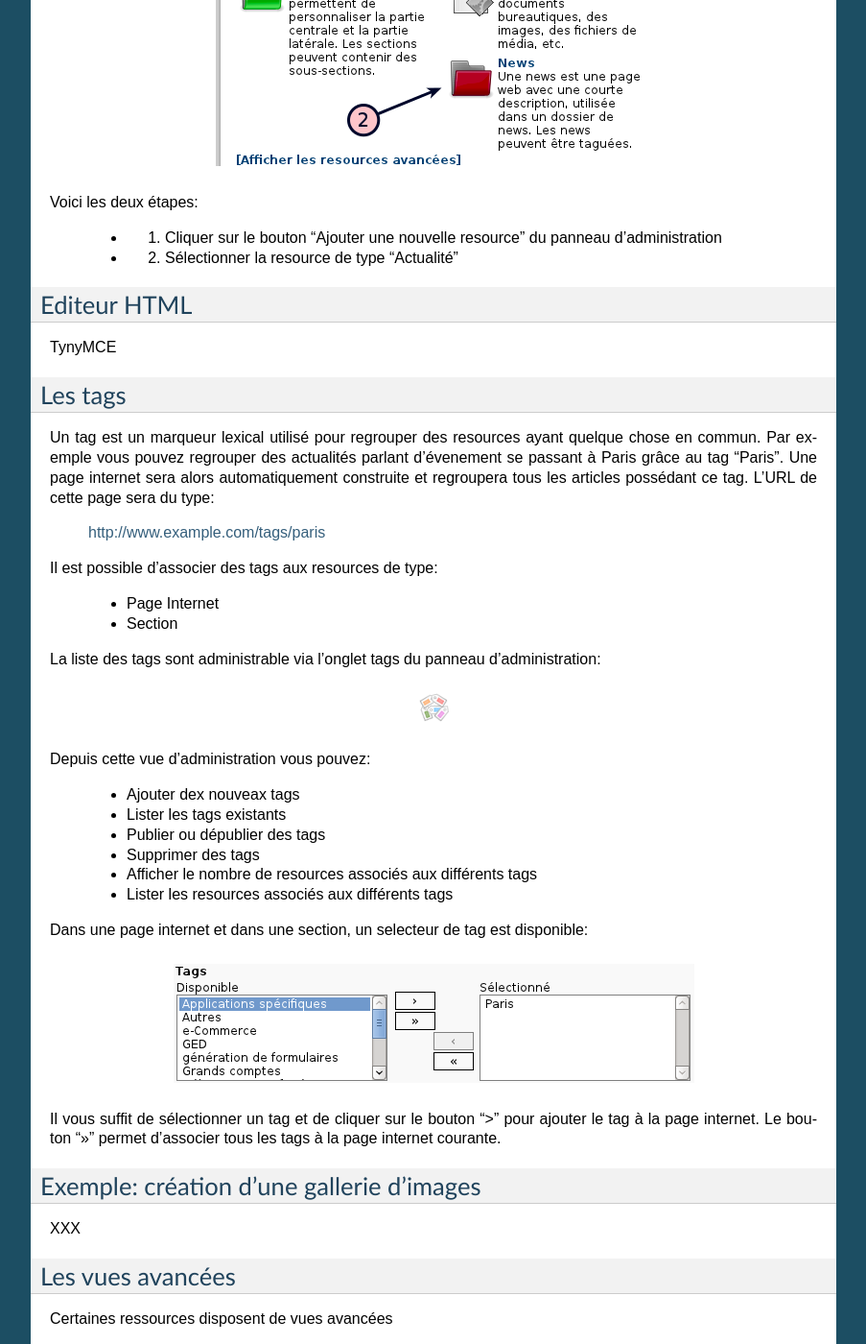
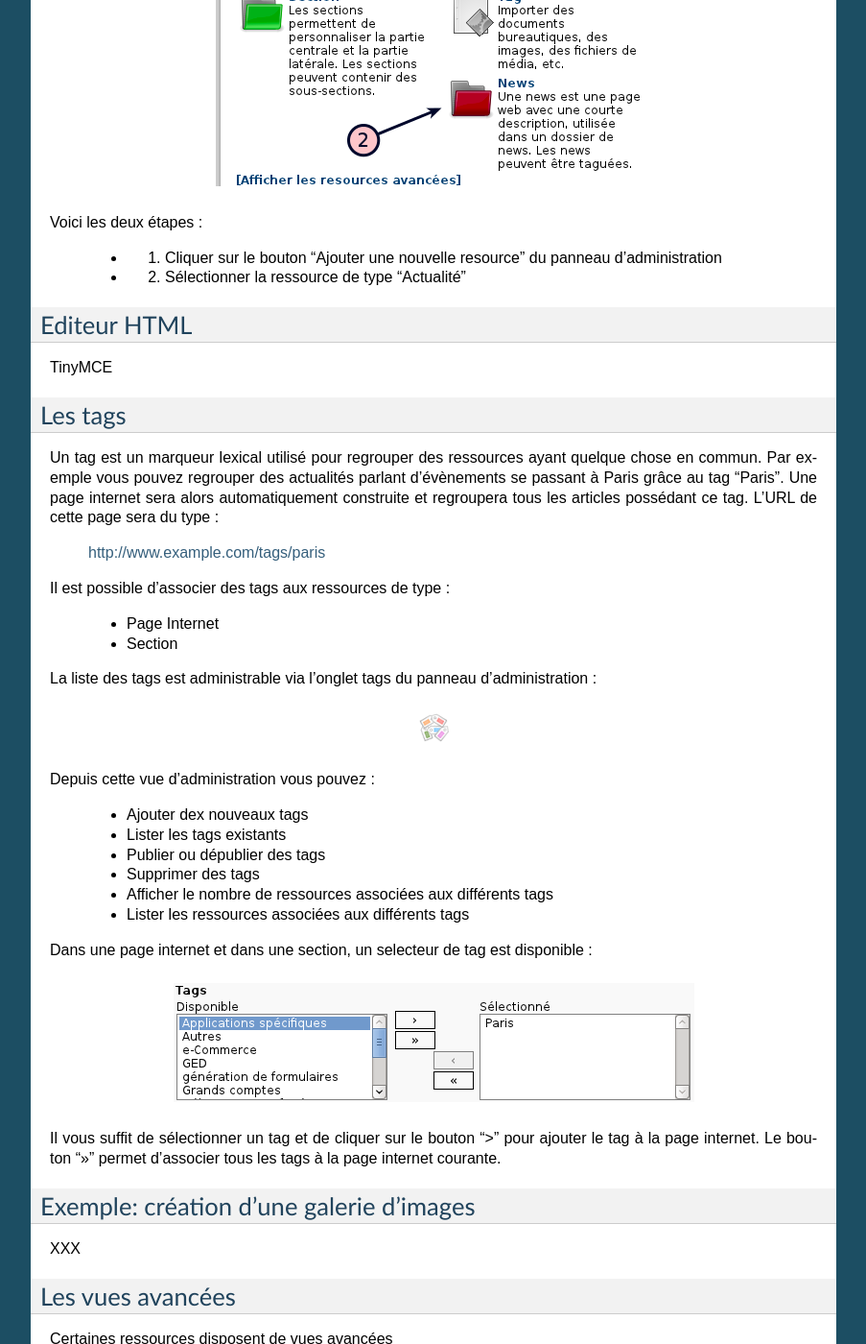
Before and after one commit to hforge/itws, a Sphinx documentation site: the page built from docs/index.rst, in a window 1280 px wide and 1400 px high, scrolled down 10882 px. Shown: the whole window at 96% size, without its empty margins (198-1101 px from the left). Built offline with Sphinx 7.4.7, drawn with Linux system fonts in a browser that asks for light colours; some of the changed text lies outside the part shown.

Commit message:
docs: update french version.

```diff
--- a/docs/index.rst
+++ b/docs/index.rst
@@ -293,7 +293,7 @@
    - (3) Il est possible d'ordonner et d'ajouter des boîtes dans la vue composite
    - (4) Un bouton permet de modifier chaque boîte de la vue composite
 
-Voici le tableau des différents types d'éléments pouvant être ordonnés:
+Voici le tableau des différents types d'éléments pouvant être ordonnés :
 
 .. list-table:: Tableau
     :header-rows: 1
@@ -425,23 +426,23 @@
 
 .. figure:: figures/add-ressource.*
 
-La liste des différents types de ressource disponible sera alors affichée:
+La liste des différents types de ressources disponibles sera alors affichée :
 
 .. figure:: figures/type-ressources.*
 
-Une fois le type de ressource séléctionné, le formulaire d'ajout est affiché:
+Une fois le type de ressource séléctionné, le formulaire d'ajout est affiché :
 
 .. figure:: figures/add-ressource-form.*
 
-Ce formulaire contient des informations importantes:
+Ce formulaire contient des informations importantes :
 
-  - (1) Le type de la ressource selectionné
-  - (2) La description du tyepe de ressource selectionné
+  - (1) Le type de la ressource selectionnée
+  - (2) La description du type de ressource selectionnée
 
-Vous devez saisir deux champs:
+Vous devez saisir deux champs :
 
- - (3) Le titre de la ressource. Ce champs est obligatoire
- - (4) Vous devez sélectionner dans la liste déroulante, l'emplacement dans lequel vous voullez ajouter votre resource.
+ - (3) Le titre de la ressource. Ce champs est obligatoire.
+ - (4) Vous devez sélectionner dans la liste déroulante, l'emplacement dans lequel vous voulez ajouter votre resource.
 
 Dans la zone texte, vous pouvez saisir le nom de la ressource.
 Ceci n'est pas obligatoire, en effet si le nom n'est pas saisit, il sera calculé automatiquement à partir du titre saisit.
@@ -460,47 +461,47 @@
 
 .. figure:: figures/add-news.*
 
-Voici les deux étapes:
+Voici les deux étapes :
 
   - (1) Cliquer sur le bouton "Ajouter une nouvelle resource" du panneau d'administration
-  - (2) Sélectionner la resource de type "Actualité"
+  - (2) Sélectionner la ressource de type "Actualité"
 
 
 Editeur HTML
 ------------
 
-TynyMCE
+TinyMCE
 
 
 Les tags
 ------------
 
-Un tag est un marqueur lexical utilisé pour regrouper des resources ayant quelque chose en commun.
-Par exemple vous pouvez regrouper des actualités parlant d'évenement se passant à Paris grâce au tag "Paris".
+Un tag est un marqueur lexical utilisé pour regrouper des ressources ayant quelque chose en commun.
+Par exemple vous pouvez regrouper des actualités parlant d'évènements se passant à Paris grâce au tag "Paris".
 Une page internet sera alors automatiquement construite et regroupera tous les articles possédant ce tag.
-L'URL de cette page sera du type:
+L'URL de cette page sera du type :
 
   http://www.example.com/tags/paris
 
-Il est possible d'associer des tags aux resources de type:
+Il est possible d'associer des tags aux ressources de type :
 
   - Page Internet
   - Section
 
-La liste des tags sont administrable via l'onglet tags du panneau d'administration:
+La liste des tags est administrable via l'onglet tags du panneau d'administration :
 
 .. figure:: figures/tags.*
 
-Depuis cette vue d'administration vous pouvez:
+Depuis cette vue d'administration vous pouvez :
 
-  - Ajouter dex nouveax tags
+  - Ajouter dex nouveaux tags
   - Lister les tags existants
   - Publier ou dépublier des tags
   - Supprimer des tags
-  - Afficher le nombre de resources associés aux différents tags
-  - Lister les resources associés aux différents tags
+  - Afficher le nombre de ressources associées aux différents tags
+  - Lister les ressources associées aux différents tags
 
-Dans une page internet et dans une section, un selecteur de tag est disponible:
+Dans une page internet et dans une section, un selecteur de tag est disponible :
 
 .. figure:: figures/selection-tags.*
 
@@ -509,8 +510,7 @@
 
 
 
-
-Exemple: création d'une gallerie d'images
+Exemple: création d'une galerie d'images
 ------------------------------------------
 
 XXX
```
Also changed, not shown: other parts of docs/index.rst (+5 -4 lines).
